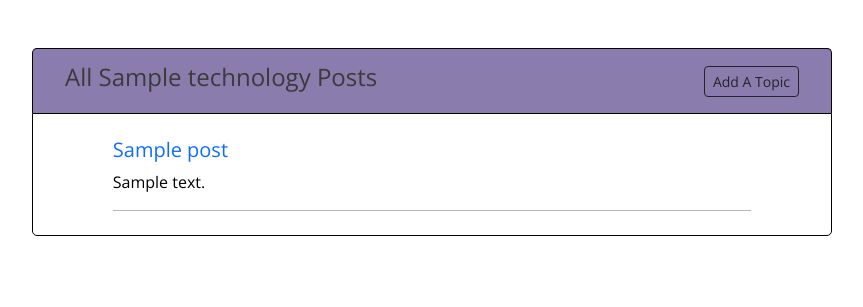
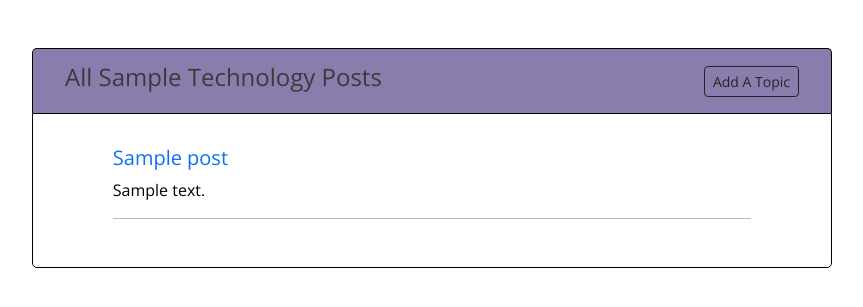
Before and after one commit to spavlov03/dojoConn, a Flask app: template app/flask_app/templates/discussions.html in a window 1280 px wide. Shown: the part 80-387 px from the top of the page, without its empty margins (208-1071 px from the left). Run offline with Flask 2, Linux system fonts and the light colour scheme; the template is opened without the code that fills it: most values are stand-ins (such as "Sample title", 1, 10 or a date in 2020).

Commit message:
fixed styling in topics container

```diff
--- a/app/flask_app/templates/dashboard.html
+++ b/app/flask_app/templates/dashboard.html
@@ -85,7 +85,7 @@
                     {% endif %}
                 </div>
 
-                <div class="topicsContainer pt-2 pb-5">
+                <div class="topicsContainer pt-2 pb-4">
                     {% for post in all_posts %}
                         <div class="topicsContent mt-4">
                             <h5> <a class="text-decoration-none" href="/post/{{post.id}}">{{post.title}}</a></h5>
--- a/app/flask_app/templates/discussions.html
+++ b/app/flask_app/templates/discussions.html
@@ -77,13 +77,17 @@
 
             <div class="tableContent mt-5">
                 <div class="topicsHeader">
-                    <h4>All {{all_posts[0].technology}} Posts</h4>
+                    <h4>All
+                        {%filter title%}
+                            {{all_posts[0].technology}}
+                            {%endfilter%}
+                        Posts</h4>
                     {% if logged_user is not defined %}
                     {% else %}
                         <a class="btn btn-outline-dark btn-sm" href="/post/add">Add A Topic</a>
                     {% endif %}
                 </div>
-                <div class="topicsContainer d-flex">
+                <div class="topicsContainer pt-2 pb-4 d-flex">
                     {% for post in all_posts %}
                         <div class="topicsContent mt-4 mb-4">
                             <h5> <a class="text-decoration-none" href="/post/{{post.id}}">{{post.title}}</a></h5>
--- a/app/flask_app/templates/index.html
+++ b/app/flask_app/templates/index.html
@@ -84,7 +84,7 @@
                     {% endif %}
                 </div>
 
-                <div class="topicsContainer pt-2 pb-5">
+                <div class="topicsContainer pt-2 pb-4">
                     {% for post in all_posts %}
                         <div class="topicsContent mt-4 mb-2">
                             <h5> <a class="text-decoration-none" href="/post/{{post.id}}">{{post.title}}</a></h5>
```
